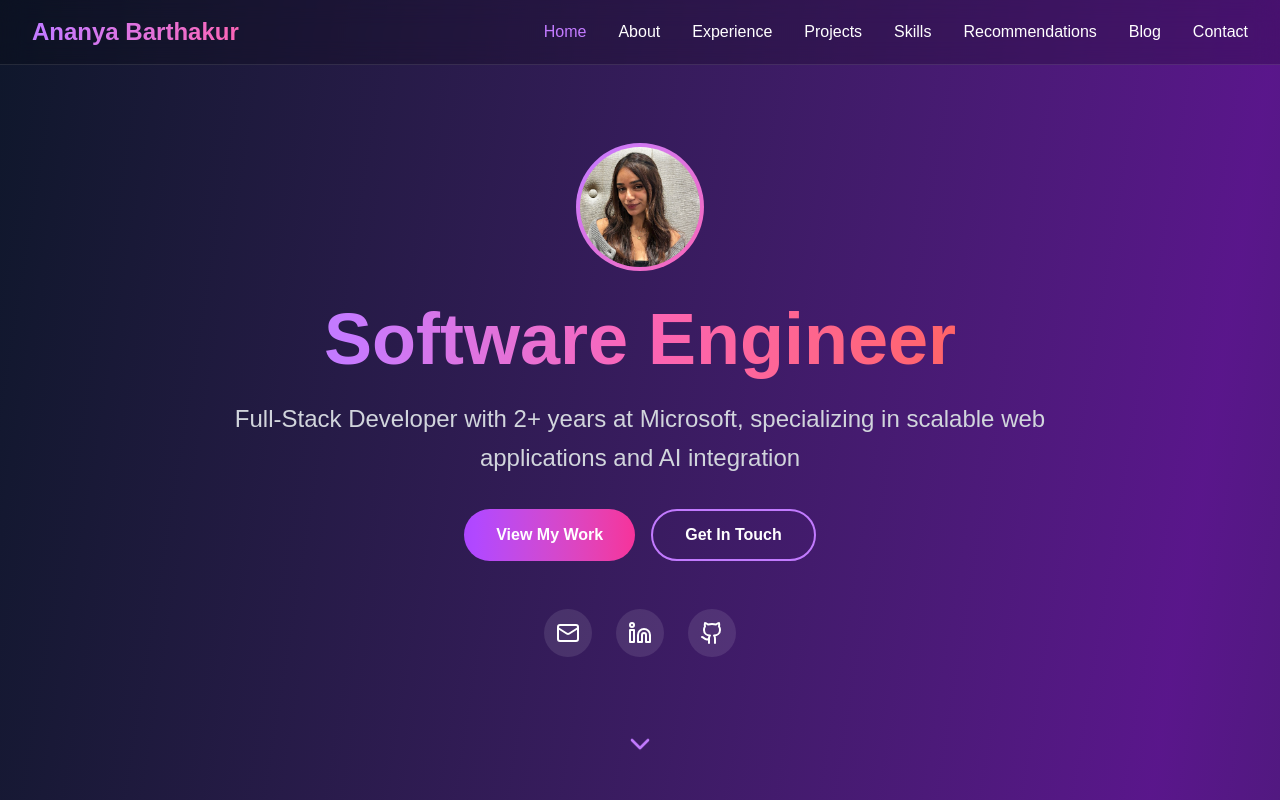
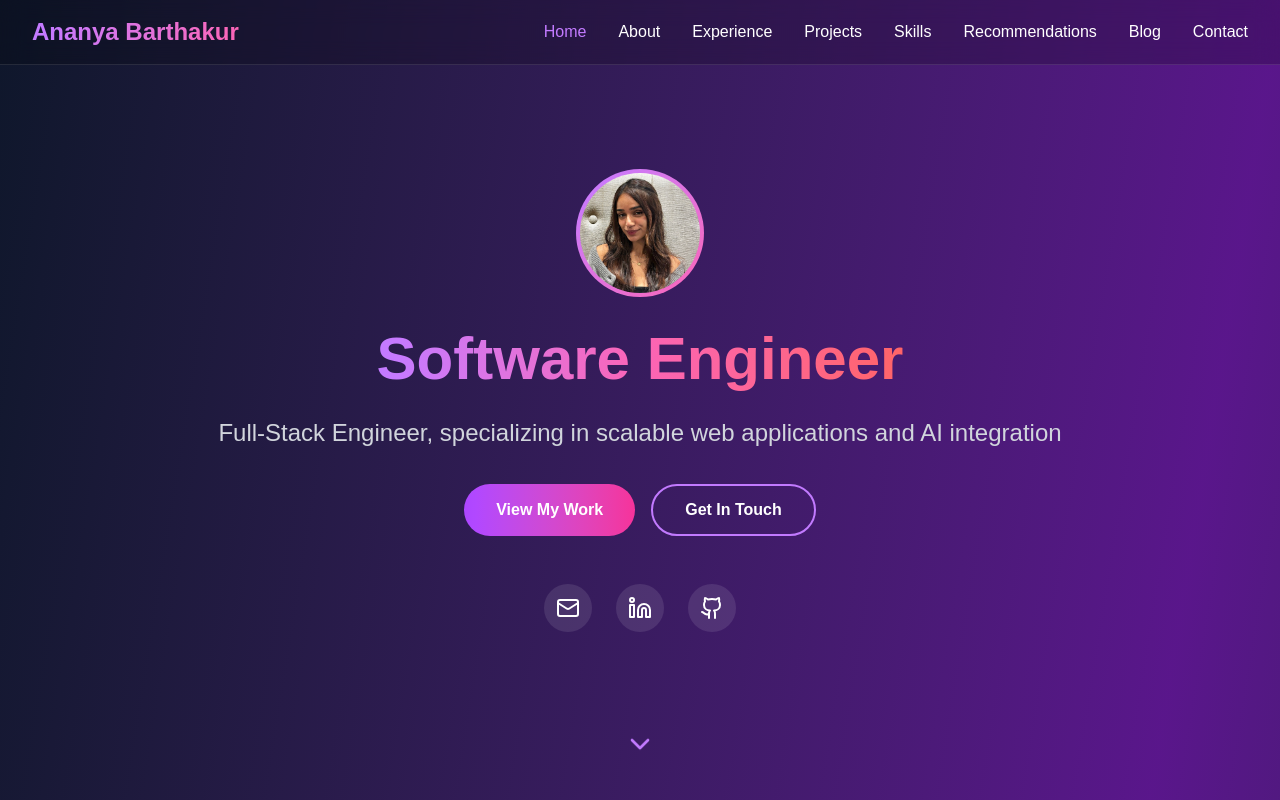
Before and after one commit to ananyabarthakur/ananya-portfolio, a Next.js app: page / in a window 1280 px wide. Shown: the top 800 px of the page. Built offline with nearby package versions, Linux system fonts and the light colour scheme.

Commit message:
text size

```diff
--- a/src/app/page.tsx
+++ b/src/app/page.tsx
@@ -365,14 +365,14 @@ export default function Home() {
             </div>
           </div>
 
-          <h1 className="text-5xl md:text-7xl font-bold mb-6">
+          <h1 className="text-4xl md:text-6xl font-bold mb-6">
             <span className="bg-gradient-to-r from-purple-400 via-pink-400 to-red-400 bg-clip-text text-transparent">
               Software Engineer
             </span>
           </h1>
 
           <p className="text-xl md:text-2xl text-gray-300 mb-8 leading-relaxed">
-            Full-Stack Developer with 2+ years at Microsoft, specializing in scalable web applications and AI integration
+            Full-Stack Engineer, specializing in scalable web applications and AI integration
           </p>
 
           <div className="flex flex-col sm:flex-row gap-4 justify-center mb-12">
```
